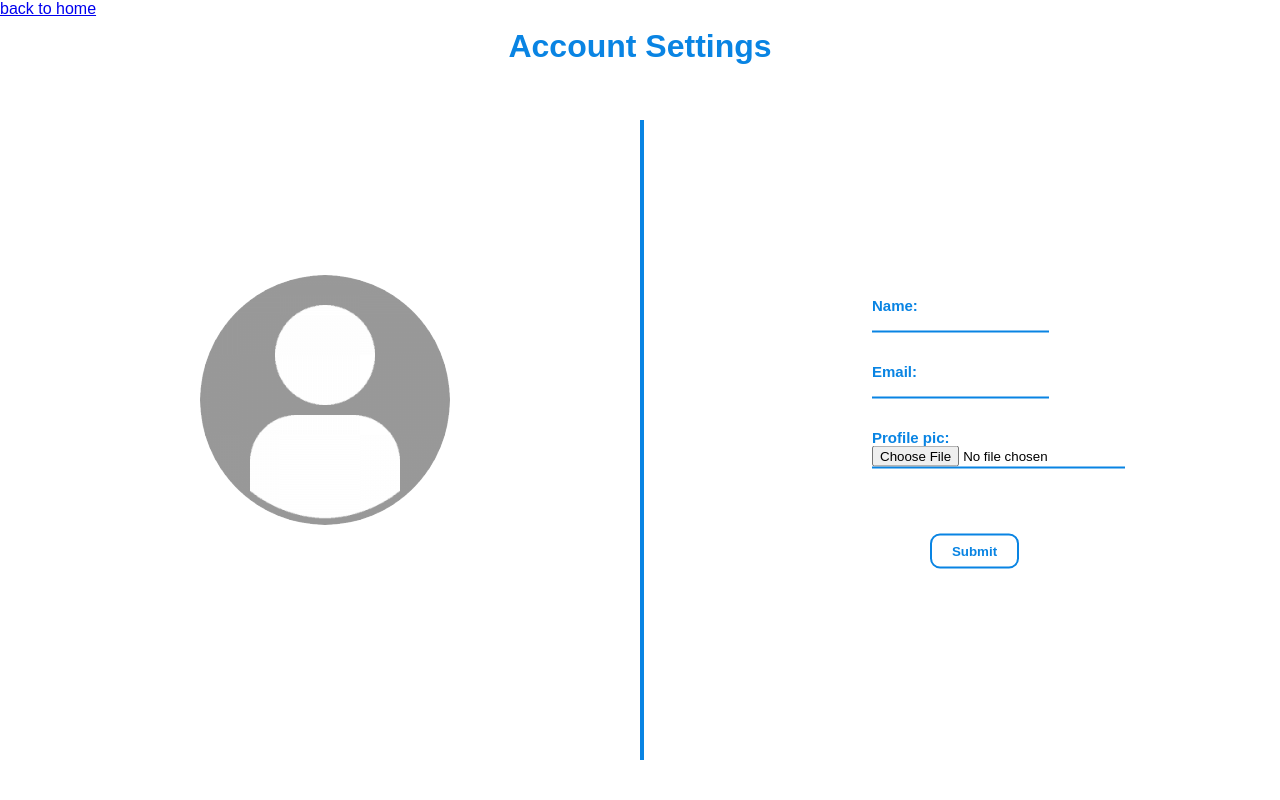
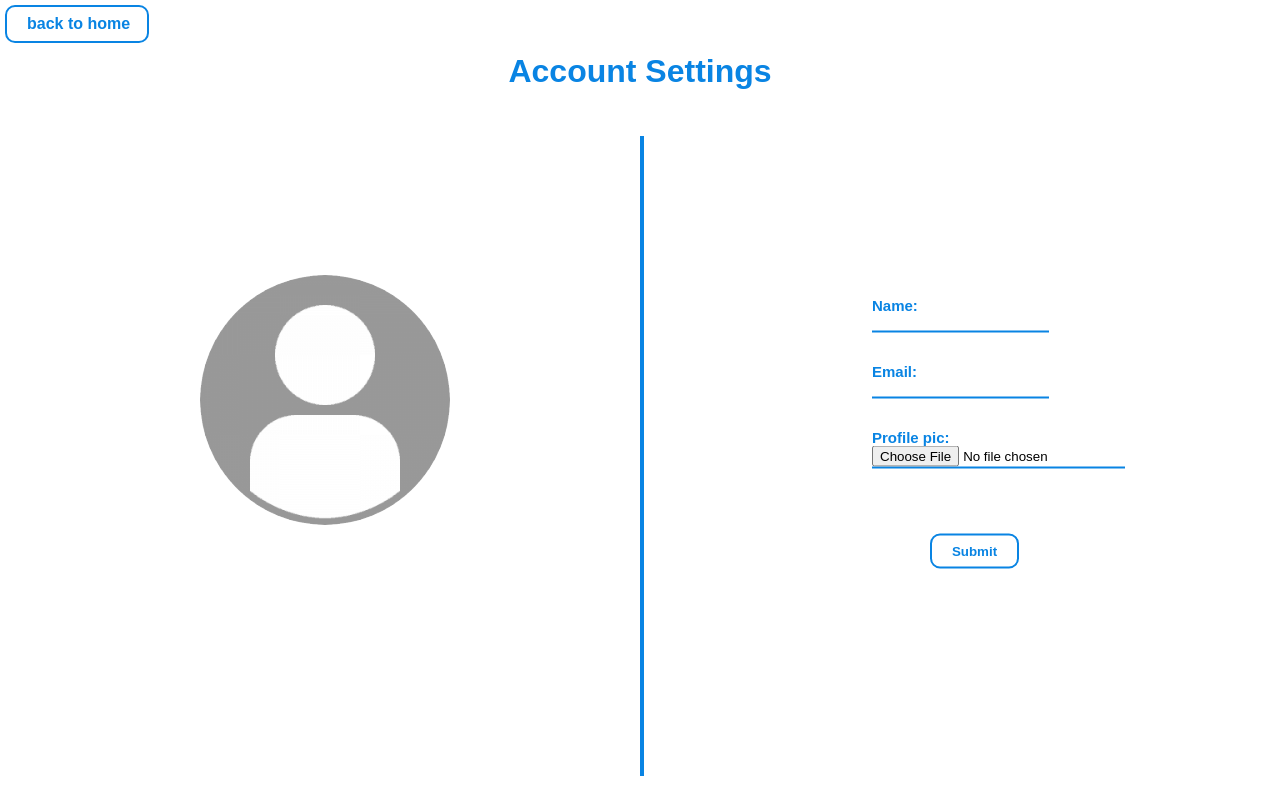
Before and after one commit to mihikagaonkar/MPR--Tour-It, a Django app: template django/mysite/tourit/templates/tourit/account_settings.html in a window 1280 px wide. Run offline with Django 3.2, Linux system fonts and the light colour scheme; the template is opened without the code that fills it: values that come from a table or form of the project are taken from there, others are empty.

Commit message:
style back to home button

```diff
--- a/django/mysite/static/css/account.css
+++ b/django/mysite/static/css/account.css
@@ -4,7 +4,7 @@
     font-family: sans-serif;
 }
 h1{
-    margin: auto;
+    margin-top: 10px;
     text-align: center;
     margin-top: 10px;
     color: #0984E3;
@@ -25,7 +25,7 @@ img{
     height: 80%;
     position: absolute;
     left: 50%;
-    top: 15%;
+    top: 17%;
 }
 
 .form{
@@ -90,3 +90,40 @@ input{
     border: none;
     border-bottom: 2px solid #0984E3;
 }
+
+.home_btn{
+    margin: 5px 5px;
+    display: block;
+    padding: 8px 0px 8px 20px;
+    color: #0984E3;
+    width: 120px;
+    border: 2px solid #0984E3;
+    border-radius: 10px;
+    transition: all 250ms ease-in-out;
+    font-weight: bold;
+    background: none;
+    outline: 0;
+}
+
+.home-btn:hover{
+    background-color: #0984E3;
+    color: white;
+}
+.home_btn a{
+    text-decoration: none;
+    color: #0984E3;
+}
+
+input#file-upload-button{
+    margin: 5px 5px;
+    display: block;
+    padding: 8px 0px 8px 20px;
+    color: #0984E3;
+    width: 120px;
+    border: 2px solid #0984E3;
+    border-radius: 10px;
+    transition: all 250ms ease-in-out;
+    font-weight: bold;
+    background: none;
+    outline: 0;
+}
--- a/django/mysite/tourit/templates/tourit/account_settings.html
+++ b/django/mysite/tourit/templates/tourit/account_settings.html
@@ -13,7 +13,9 @@
     <link rel="stylesheet" href="{% static '/css/account.css' %}" >
 </head>
 <body>
-    <a href="{% url 'tourit:user' %}">back to home</a>
+    <div class="home_btn">
+        <a href="{% url 'tourit:user' %}">back to home</a>
+    </div>
     <h1>Account Settings</h1>
     	<img src="{% static '/images/user.png' %}" >
     <div class="line"></div>
```
Also changed, not shown: django/mysite/db.sqlite3.
